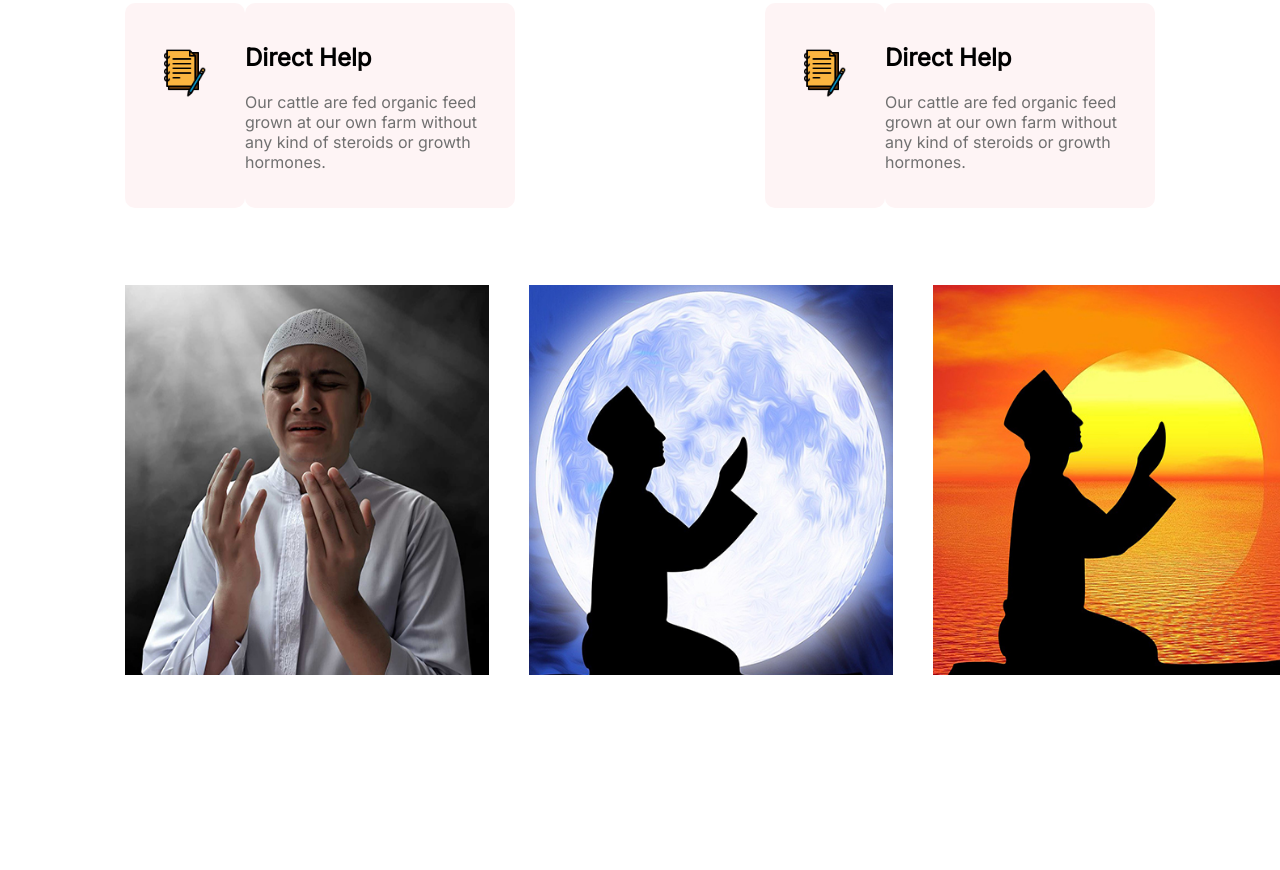
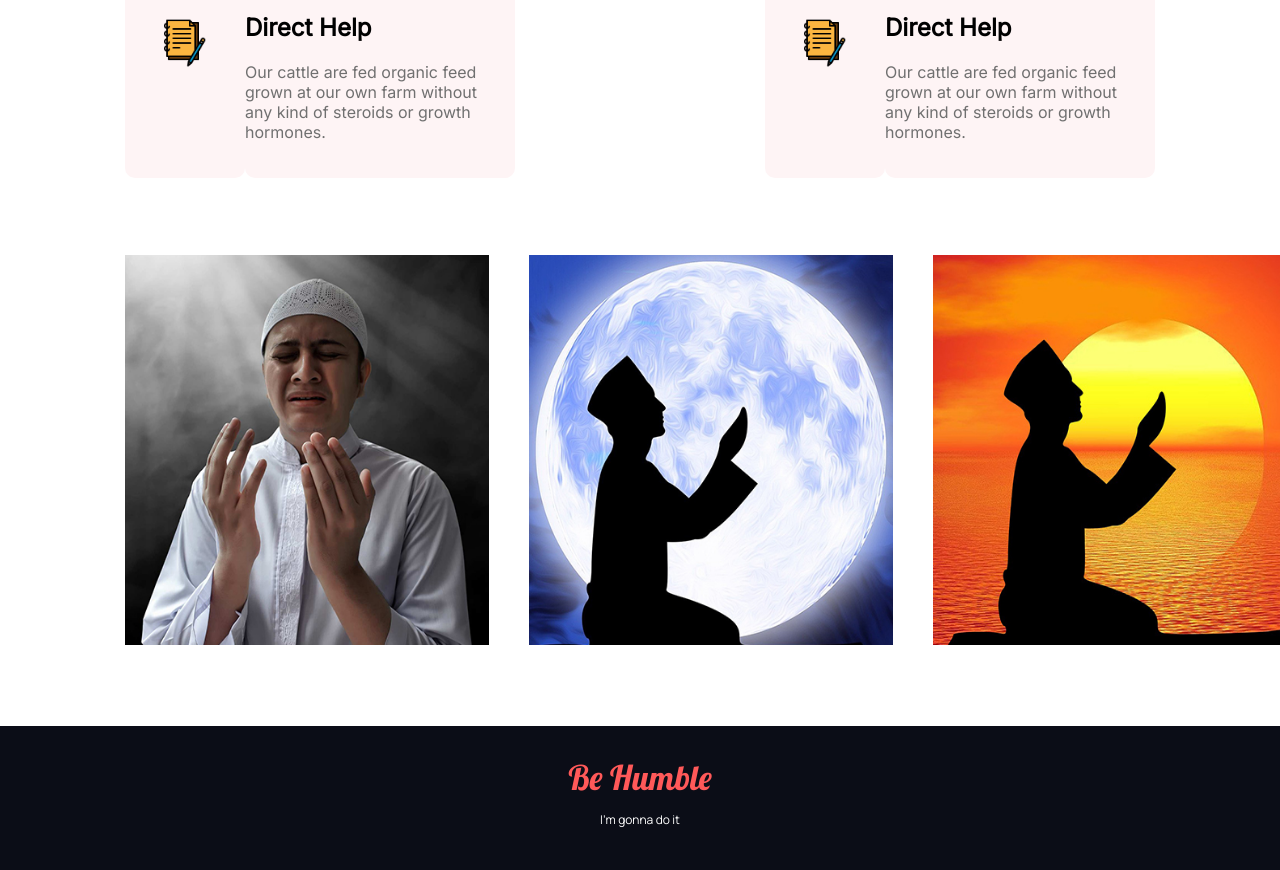
Before and after one commit to kalam409/my-eid-zakat, a plain HTML site: page index.html in a window 1280 px wide. Shown: the part 2316-3186 px from the top of the page. Before the commit the page ends 3072 px from the top, so only its background shows below. Drawn offline with Linux system fonts and the light colour scheme.

Commit message:
footer section added

```diff
--- a/index.html
+++ b/index.html
@@ -9,6 +9,13 @@
     <link rel="preconnect" href="https://fonts.googleapis.com">
     <link rel="preconnect" href="https://fonts.gstatic.com" crossorigin>
     <link href="https://fonts.googleapis.com/css2?family=Inter&display=swap" rel="stylesheet">
+    <link href="https://fonts.googleapis.com/css2?family=Inter&display=swap" rel="stylesheet">
+    <link rel="preconnect" href="https://fonts.googleapis.com">
+    <link rel="preconnect" href="https://fonts.gstatic.com" crossorigin>
+    <link href="https://fonts.googleapis.com/css2?family=Lobster&display=swap" rel="stylesheet">
+    <link rel="preconnect" href="https://fonts.googleapis.com">
+    <link rel="preconnect" href="https://fonts.gstatic.com" crossorigin>
+    <link href="https://fonts.googleapis.com/css2?family=Manrope&display=swap" rel="stylesheet">
     <link rel="stylesheet" href="style.css">
 </head>
 <body>
@@ -104,5 +111,9 @@
             </div>
         </section>
     </main>
+    <footer>
+        <h1>Be Humble</h1>
+        <p>I’m gonna do it</p>
+    </footer>
 </body>
 </html>
--- a/style.css
+++ b/style.css
@@ -95,7 +95,7 @@ body{
     font-weight: 900;
     margin: 0%;
     padding-left: 320px;
-    padding-top: 190px;
+    padding-top: 100px;
 }
 .blog-2 > div > p{
     font-size: 14px;
@@ -161,7 +161,7 @@ body{
 }
 .lives-depend > header{
     text-align: center;
-    padding-top: 130px;
+    padding-top: 190px;
     padding-bottom: 35px;
     padding-left: 400px;
     padding-right: 400px;
@@ -191,15 +191,22 @@ body{
     padding-right: 20px;
     padding-left: 20px;
 }
-/* .photo-1{
-    width: 364px;
-    height: 390px;
+/* footer section */
+footer{
+    text-align: center;
+    background-color: #0B0D17;
+    padding-top: 30px;
+    padding-bottom: 30px;
 }
-.photo-2{
-    width: 364px;
-    height: 390px;
+footer h1{
+    color: #FF5959;
+    font-size: 34px;
+    font-family: 'Lobster', cursive;
+    font-weight: 300;
+    margin: 0%;
 }
-.photo-3{
-    width: 364px;
-    height: 390px;
-} */
+footer p{
+    color: white;
+    font-family: 'Manrope', sans-serif;
+    font-size: 12px;
+}
```
